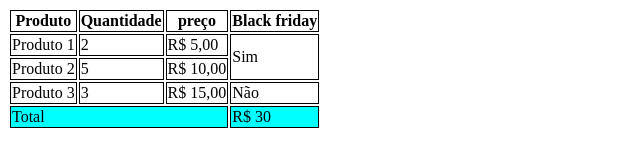
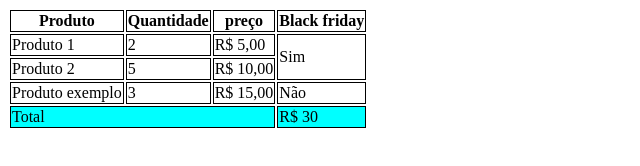
Before and after one commit to jose-vello/aula-tabela, a plain HTML site: page index.html in a window 1280 px wide. Shown: the whole page, without its empty margins (0-640 px from the left). Drawn offline with Linux system fonts and the light colour scheme.

Commit message:
trocado produto 3 para produto exemplo

```diff
--- a/index.html
+++ b/index.html
@@ -43,7 +43,7 @@
 
             </tr>
             <tr>
-                <td>Produto 3</td>
+                <td>Produto exemplo</td>
                 <td>3</td>
                 <td>R$ 15,00</td>
                 <td>Não</td>
```
